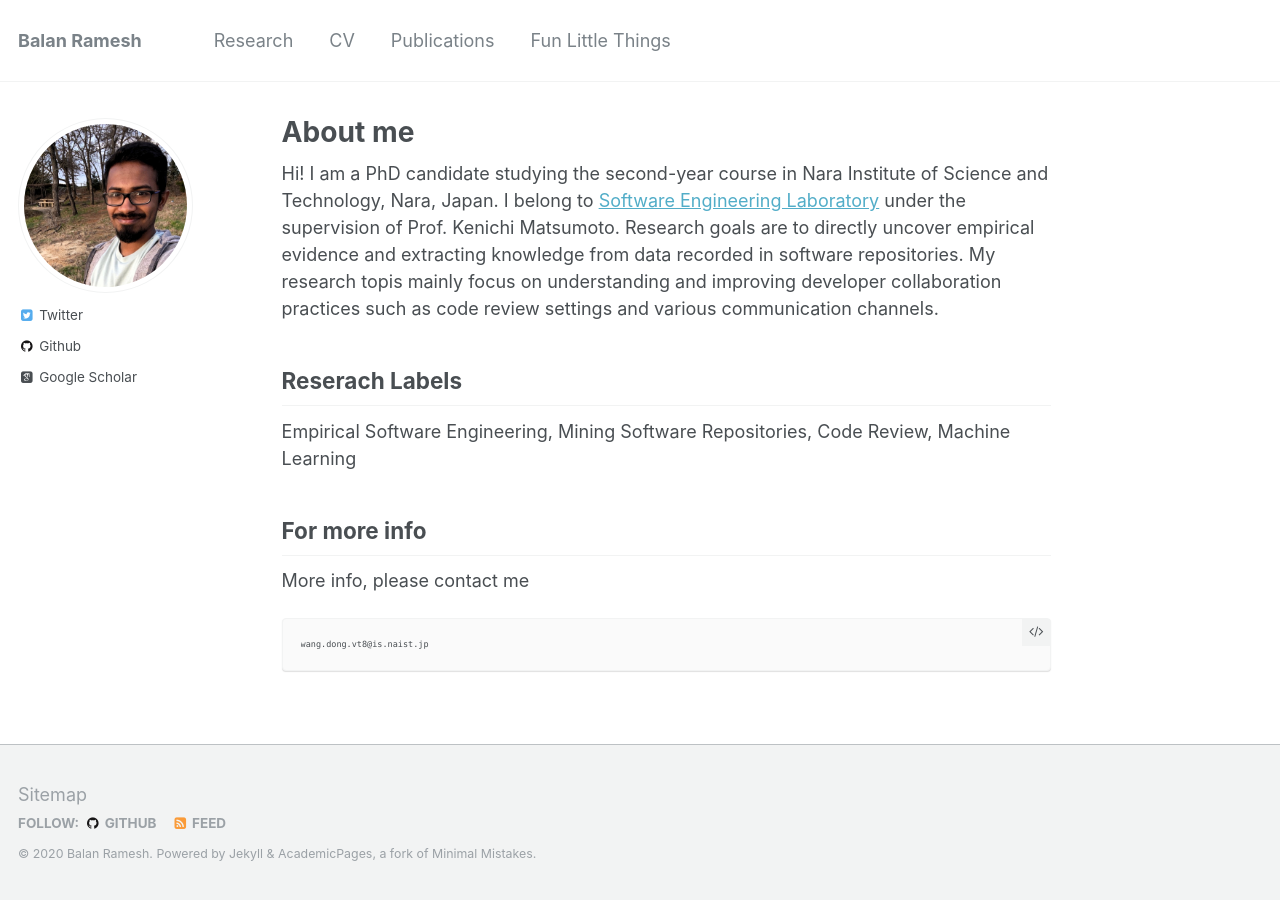
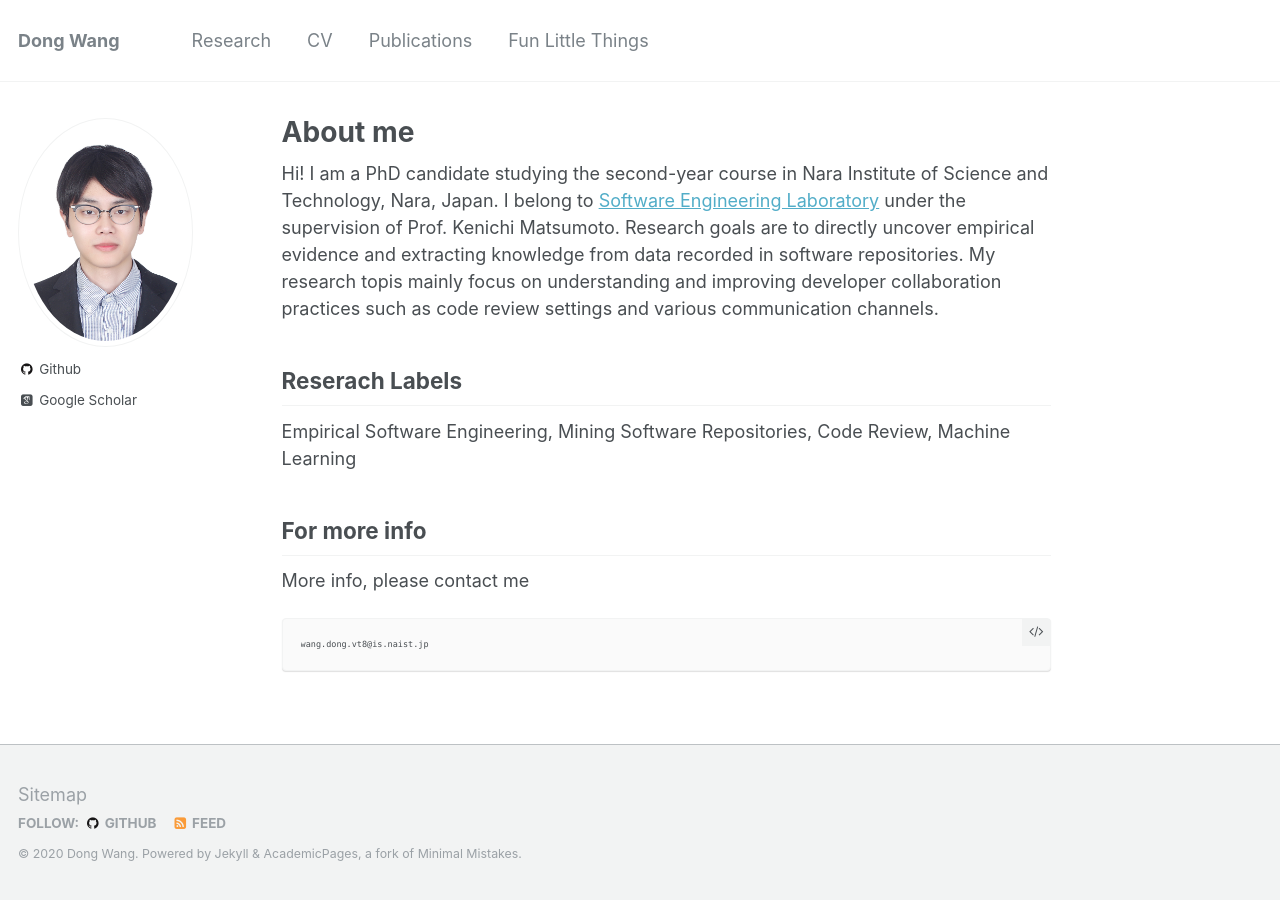
Before and after one commit to tao-xiao/dong-w.github.io, a Jekyll site: the page built from _pages/about.md, in a window 1280 px wide. Built offline with Jekyll 4.4.1, drawn with Linux system fonts in a browser that asks for light colours; some web fonts are replaced.

Commit message:
Update _config.yml

```diff
--- a/_config.yml
+++ b/_config.yml
@@ -7,13 +7,13 @@
 
 # Site Settings
 locale                   : "en-US"
-title                    : "Balan Ramesh"
+title                    : "Dong Wang"
 title_separator          : "-"
-name                     : &name "Balan Ramesh"
+name                     : &name "Dong Wang"
 description              : &description "personal description"
-url                      : https://rameshbalan.github.io # the base hostname & protocol for your site e.g. "https://mmistakes.github.io"
+url                      : https://dong-w.github.io # the base hostname & protocol for your site e.g. "https://mmistakes.github.io"
 baseurl                  : "" # the subpath of your site, e.g. "/blog"
-repository               : "rameshbalan/rameshbalan.github.io"
+repository               : "dong-w/dong-w.github.io"
 teaser                   :  # filename of teaser fallback teaser image placed in /images/, .e.g. "500x300.png"
 breadcrumbs              : false # true, false (default)
 words_per_minute         : 160
@@ -81,11 +81,11 @@ analytics:
 # Site Author
 author:
   name             :
-  avatar           : "profile.jpg"
+  avatar           : "WANG.JPG"
   bio              :
   location         :
   employer         :
-  googlescholar    : "https://scholar.google.com/citations?hl=en&user=knPClxUAAAAJ"
+  googlescholar    : ""
   email            :
   uri              :
   bitbucket        :
@@ -94,7 +94,7 @@ author:
   flickr           :
   facebook         :
   foursquare       :
-  github           : "rameshbalan"
+  github           : "dong-w"
   google_plus      :
   keybase          :
   instagram        :
@@ -106,7 +106,7 @@ author:
   stackoverflow    :
   steam            :
   tumblr           :
-  twitter          : rameshbalan26
+  twitter          :
   vine             :
   weibo            :
   xing             :
```
